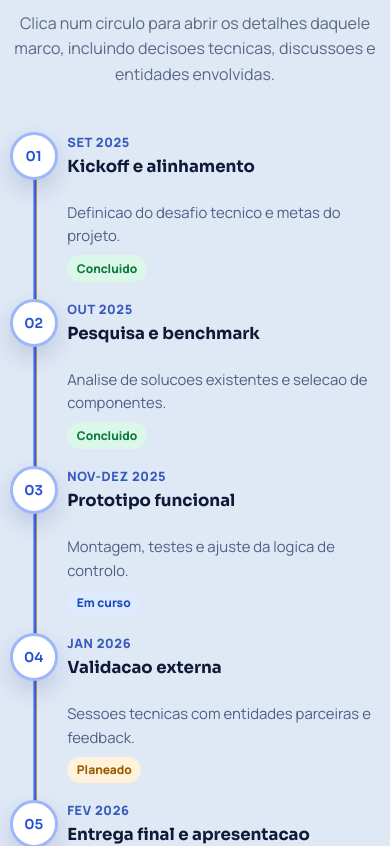
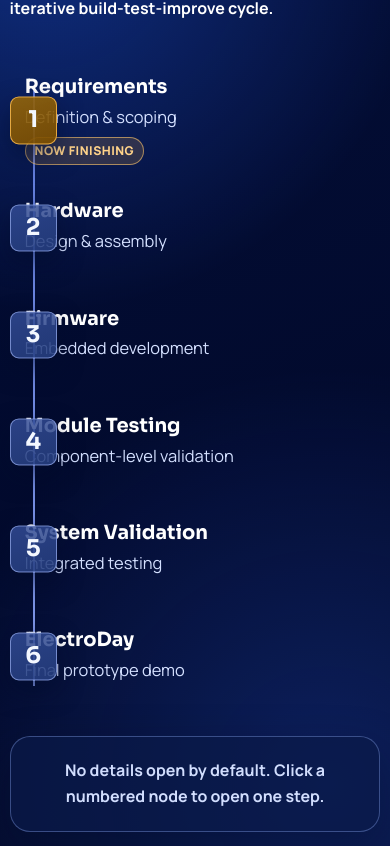
Before and after one commit to sebastienrgomes-source/PIC-G21Website, a React (Vite) app: page / in a window 390 px wide. Shown: the part 9658-10504 px from the top of the page. Built offline with nearby package versions, Linux system fonts and the light colour scheme.

Commit message:
Melhoria do roadmap

```diff
--- a/components/Roadmap.jsx
+++ b/components/Roadmap.jsx
@@ -2,74 +2,94 @@ import React, { useState } from "react";
 
 const milestones = [
   {
-    id: "kickoff",
-    date: "Set 2025",
-    title: "Kickoff e alinhamento",
-    summary: "Definicao do desafio tecnico e metas do projeto.",
-    statusLabel: "Concluido",
-    statusTone: "concluido",
+    id: "requirements",
+    step: "1",
+    title: "Requirements",
+    subtitle: "Definition & scoping",
+    phaseLabel: "Finalizing now",
+    phaseTone: "current",
+    current: true,
     details: [
-      "Levantamento de requisitos para operacao em frio extremo.",
-      "Definicao de arquitetura base do sistema off-grid.",
-      "Distribuicao de tarefas e plano inicial de entregas.",
+      "Closing functional and technical requirements for the prototype.",
+      "Prioritizing use cases for remote and low-temperature operation.",
+      "Locking acceptance criteria for the next development phases.",
     ],
-    partners: ["Equipa PIC-G21", "Orientadores IST"],
+    partners: ["PIC-G21 Team", "IST Advisors", "Project Stakeholders"],
   },
   {
-    id: "investigacao",
-    date: "Out 2025",
-    title: "Pesquisa e benchmark",
-    summary: "Analise de solucoes existentes e selecao de componentes.",
-    statusLabel: "Concluido",
-    statusTone: "concluido",
+    id: "hardware",
+    step: "2",
+    title: "Hardware",
+    subtitle: "Design & assembly",
+    phaseLabel: "Planned",
+    phaseTone: "planned",
+    current: false,
     details: [
-      "Comparacao de controladores MPPT, baterias e sensores.",
-      "Estimativa de consumo energetico para varios cenarios.",
-      "Identificacao de riscos tecnicos e custos de prototipagem.",
+      "Electrical layout for panel, battery and controller integration.",
+      "Mechanical assembly of enclosure and heating module.",
+      "Initial bench checks for safety and thermal behavior.",
     ],
-    partners: ["Laboratorio IST", "Fornecedores tecnicos"],
+    partners: ["PIC-G21 Team", "Electronics Lab"],
   },
   {
-    id: "prototipo",
-    date: "Nov-Dez 2025",
-    title: "Prototipo funcional",
-    summary: "Montagem, testes e ajuste da logica de controlo.",
-    statusLabel: "Em curso",
-    statusTone: "em-curso",
+    id: "firmware",
+    step: "3",
+    title: "Firmware",
+    subtitle: "Embedded development",
+    phaseLabel: "Planned",
+    phaseTone: "planned",
+    current: false,
     details: [
-      "Integracao do ESP32 com sensores de temperatura e humidade.",
-      "Calibracao do elemento de aquecimento para 5-30W.",
-      "Teste de autonomia energetica com carga real.",
+      "Implementing control logic on ESP32.",
+      "Sensor reading, telemetry structure and threshold rules.",
+      "Power management strategy for autonomous operation.",
     ],
-    partners: ["Equipa PIC-G21", "Workshop de eletronica"],
+    partners: ["PIC-G21 Team", "Embedded Mentors"],
   },
   {
-    id: "validacao",
-    date: "Jan 2026",
-    title: "Validacao externa",
-    summary: "Sessoes tecnicas com entidades parceiras e feedback.",
-    statusLabel: "Planeado",
-    statusTone: "planeado",
+    id: "module-testing",
+    step: "4",
+    title: "Module Testing",
+    subtitle: "Component-level validation",
+    phaseLabel: "Planned",
+    phaseTone: "planned",
+    current: false,
     details: [
-      "Reunioes com empresas para validar casos de uso reais.",
-      "Recolha de feedback sobre robustez e manutencao.",
-      "Ajustes finais da solucao para demonstracao publica.",
+      "Testing each subsystem independently before integration.",
+      "Verifying heating response under controlled conditions.",
+      "Registering issues and fixes per component.",
     ],
-    partners: ["Empresas parceiras", "Mentores de industria"],
+    partners: ["PIC-G21 Team", "Lab Support"],
   },
   {
-    id: "entrega",
-    date: "Fev 2026",
-    title: "Entrega final e apresentacao",
-    summary: "Preparacao da demonstracao, documentacao e roadmap futuro.",
-    statusLabel: "Planeado",
-    statusTone: "planeado",
+    id: "system-validation",
+    step: "5",
+    title: "System Validation",
+    subtitle: "Integrated testing",
+    phaseLabel: "Planned",
+    phaseTone: "planned",
+    current: false,
     details: [
-      "Consolidacao de resultados tecnicos e custos do prototipo.",
-      "Preparacao da apresentacao final e relatorio do projeto.",
-      "Definicao de proximas iteracoes para escala industrial.",
+      "Integrated run of hardware and firmware as a full system.",
+      "Stress scenarios for continuity and energy autonomy.",
+      "Validation against final acceptance criteria.",
     ],
-    partners: ["Equipa PIC-G21", "Juri academico"],
+    partners: ["PIC-G21 Team", "Academic Jury"],
+  },
+  {
+    id: "electroday",
+    step: "6",
+    title: "ElectroDay",
+    subtitle: "Final prototype demo",
+    phaseLabel: "Planned",
+    phaseTone: "planned",
+    current: false,
+    details: [
+      "Final demo setup and execution script.",
+      "Packaging of technical results and evidence.",
+      "Public presentation of prototype and roadmap next steps.",
+    ],
+    partners: ["PIC-G21 Team", "ElectroDay Audience"],
   },
 ];
 
@@ -79,66 +99,74 @@ export default function Roadmap() {
     milestones.find((milestone) => milestone.id === selectedId) ?? null;
 
   return (
-    <section id="roadmap" className="section section-light roadmap-section">
+    <section id="roadmap" className="section roadmap-execution">
       <div className="container">
-        <header className="section-heading">
-          <p className="kicker">Roadmap</p>
-          <h2>Evolucao e progresso do projeto</h2>
+        <header className="section-heading roadmap-heading">
+          <p className="kicker">Chapter 9 | Roadmap</p>
+          <h2>Execution Plan</h2>
           <p>
-            Clica num circulo para abrir os detalhes daquele marco, incluindo
-            decisoes tecnicas, discussoes e entidades envolvidas.
+            Structured development roadmap with an{" "}
+            <strong>iterative build-test-improve cycle.</strong>
           </p>
         </header>
 
-        <div className="roadmap-track" role="list">
+        <div className="execution-timeline" role="list">
           {milestones.map((milestone, index) => {
             const isActive = selectedId === milestone.id;
+            const sideClass = index % 2 === 0 ? "left" : "right";
 
             return (
               <article
                 key={milestone.id}
-                className={`roadmap-item${isActive ? " is-active" : ""}`}
+                className={`execution-step ${sideClass}${
+                  isActive ? " is-active" : ""
+                }${milestone.current ? " is-current" : ""}`}
                 role="listitem"
               >
+                <div className="execution-step-body">
+                  <h3>{milestone.title}</h3>
+                  <p>{milestone.subtitle}</p>
+                  {milestone.current ? (
+                    <span className="execution-current-badge">Now finishing</span>
+                  ) : null}
+                </div>
+
                 <button
                   type="button"
-                  className="roadmap-node"
+                  className="execution-node"
                   onClick={() =>
                     setSelectedId((current) =>
                       current === milestone.id ? null : milestone.id
                     )
                   }
                   aria-expanded={isActive}
-                  aria-controls="roadmap-detail-panel"
+                  aria-controls="execution-detail-panel"
                 >
-                  <span>{String(index + 1).padStart(2, "0")}</span>
+                  <span>{milestone.step}</span>
                 </button>
-
-                <p className="roadmap-date">{milestone.date}</p>
-                <h3>{milestone.title}</h3>
-                <p className="roadmap-summary">{milestone.summary}</p>
-                <p className={`roadmap-status status-${milestone.statusTone}`}>
-                  {milestone.statusLabel}
-                </p>
               </article>
             );
           })}
         </div>
 
-        <div id="roadmap-detail-panel" className="roadmap-detail" aria-live="polite">
+        <div id="execution-detail-panel" className="execution-detail" aria-live="polite">
           {selectedMilestone ? (
             <>
-              <div className="roadmap-detail-header">
+              <div className="execution-detail-header">
                 <div>
-                  <p className="roadmap-detail-label">Marco selecionado</p>
+                  <p className="execution-detail-label">
+                    Step {selectedMilestone.step} details
+                  </p>
                   <h3>{selectedMilestone.title}</h3>
                 </div>
-                <p className="roadmap-detail-date">{selectedMilestone.date}</p>
+                <p className={`execution-phase phase-${selectedMilestone.phaseTone}`}>
+                  {selectedMilestone.phaseLabel}
+                </p>
               </div>
 
-              <div className="roadmap-detail-grid">
+              <div className="execution-detail-grid">
                 <div>
-                  <h4>Detalhes</h4>
+                  <h4>Work items</h4>
                   <ul>
                     {selectedMilestone.details.map((detail) => (
                       <li key={detail}>{detail}</li>
@@ -147,10 +175,10 @@ export default function Roadmap() {
                 </div>
 
                 <div>
-                  <h4>Entidades envolvidas</h4>
-                  <div className="roadmap-tags">
+                  <h4>Involved parties</h4>
+                  <div className="execution-tags">
                     {selectedMilestone.partners.map((partner) => (
-                      <span key={partner} className="roadmap-tag">
+                      <span key={partner} className="execution-tag">
                         {partner}
                       </span>
                     ))}
@@ -159,9 +187,8 @@ export default function Roadmap() {
               </div>
             </>
           ) : (
-            <p className="roadmap-detail-empty">
-              Nenhum detalhe visivel por defeito. Clica num circulo para abrir
-              informacao desse marco.
+            <p className="execution-detail-empty">
+              No details open by default. Click a numbered node to open one step.
             </p>
           )}
         </div>
--- a/index.css
+++ b/index.css
@@ -636,127 +636,157 @@ p {
   font: inherit;
 }
 
-.roadmap-track {
-  position: relative;
-  display: grid;
-  grid-template-columns: repeat(5, minmax(0, 1fr));
-  gap: 0.9rem;
-  margin-bottom: 1.2rem;
+.roadmap-execution {
+  background: radial-gradient(circle at 12% 12%, rgba(35, 91, 229, 0.42) 0%, transparent 36%),
+    radial-gradient(circle at 84% 88%, rgba(31, 74, 196, 0.35) 0%, transparent 40%),
+    linear-gradient(160deg, #030f3a 0%, #020a2d 60%, #040a24 100%);
+  color: #eff4ff;
 }
 
-.roadmap-track::before {
+.roadmap-heading {
+  text-align: left;
+}
+
+.roadmap-execution .section-heading .kicker {
+  color: #9ab4ff;
+  letter-spacing: 0.08em;
+  text-transform: uppercase;
+  font-size: 0.82rem;
+}
+
+.roadmap-execution .section-heading h2 {
+  color: #f8fbff;
+}
+
+.roadmap-execution .section-heading p {
+  color: #d2defe;
+}
+
+.roadmap-execution .section-heading strong {
+  color: #ffffff;
+}
+
+.execution-timeline {
+  position: relative;
+  width: min(920px, 100%);
+  margin: 2.8rem auto 1.6rem;
+}
+
+.execution-timeline::before {
   content: "";
   position: absolute;
-  top: 1.45rem;
-  left: 10%;
-  right: 10%;
-  height: 4px;
-  border-radius: 999px;
-  background: linear-gradient(90deg, #94b0f8 0%, #2450d8 60%, #ffb233 100%);
-  z-index: 0;
+  left: 50%;
+  top: 1.5rem;
+  bottom: 1.5rem;
+  width: 2px;
+  transform: translateX(-50%);
+  background: linear-gradient(180deg, #5d79d9 0%, #7f96e6 100%);
 }
 
-.roadmap-item {
+.execution-step {
   position: relative;
-  z-index: 1;
+  min-height: 6.1rem;
   display: grid;
-  justify-items: center;
-  text-align: center;
-  gap: 0.45rem;
+  grid-template-columns: 1fr auto 1fr;
+  align-items: center;
 }
 
-.roadmap-node {
-  width: 3rem;
-  height: 3rem;
-  border-radius: 50%;
-  border: 3px solid #9db7f8;
-  background: #ffffff;
-  box-shadow: 0 10px 22px rgba(24, 51, 124, 0.16);
-  cursor: pointer;
+.execution-step-body {
+  max-width: 300px;
+}
+
+.execution-step.left .execution-step-body {
+  grid-column: 1;
+  justify-self: end;
+  text-align: right;
+  padding-right: 1rem;
+}
+
+.execution-step.right .execution-step-body {
+  grid-column: 3;
+  justify-self: start;
+  text-align: left;
+  padding-left: 1rem;
+}
+
+.execution-step-body h3 {
+  margin-bottom: 0.4rem;
+  font-size: clamp(1.35rem, 2.5vw, 2rem);
+  color: #ffffff;
+}
+
+.execution-step-body p {
+  margin: 0;
+  color: #d4e0ff;
+  font-size: 1.03rem;
+}
+
+.execution-current-badge {
+  margin-top: 0.45rem;
+  display: inline-block;
+  border-radius: 999px;
+  border: 1px solid rgba(255, 198, 109, 0.6);
+  background: rgba(255, 181, 62, 0.16);
+  color: #ffd38a;
+  font-size: 0.76rem;
+  letter-spacing: 0.04em;
+  text-transform: uppercase;
+  font-weight: 800;
+  padding: 0.2rem 0.55rem;
+}
+
+.execution-node {
+  grid-column: 2;
+  width: 2.95rem;
+  height: 2.95rem;
+  border-radius: 0.55rem;
+  border: 1px solid rgba(161, 183, 249, 0.64);
+  background: linear-gradient(160deg, rgba(52, 78, 153, 0.82), rgba(37, 61, 125, 0.9));
+  box-shadow: 0 10px 25px rgba(2, 12, 44, 0.5);
   display: grid;
   place-items: center;
-  transition: transform 0.2s ease, background 0.2s ease, border-color 0.2s ease;
+  cursor: pointer;
+  transition: transform 0.2s ease, border-color 0.2s ease, background 0.2s ease;
 }
 
-.roadmap-node span {
+.execution-node span {
+  color: #f3f7ff;
   font-family: "Sora", sans-serif;
-  color: #2450d8;
-  font-size: 0.85rem;
+  font-size: 1.45rem;
+  font-weight: 700;
+  line-height: 1;
 }
 
-.roadmap-node:hover {
+.execution-node:hover {
   transform: translateY(-2px);
 }
 
-.roadmap-item.is-active .roadmap-node {
-  border-color: #2450d8;
-  background: #2450d8;
+.execution-step.is-current .execution-node {
+  border-color: rgba(255, 191, 79, 0.8);
+  background: linear-gradient(160deg, rgba(149, 101, 9, 0.9), rgba(124, 78, 0, 0.92));
 }
 
-.roadmap-item.is-active .roadmap-node span {
-  color: #f7faff;
+.execution-step.is-active .execution-node {
+  border-color: rgba(197, 216, 255, 0.95);
+  background: linear-gradient(160deg, rgba(96, 127, 219, 0.95), rgba(70, 102, 204, 0.98));
 }
 
-.roadmap-date {
-  margin: 0;
-  font-size: 0.8rem;
-  letter-spacing: 0.05em;
-  text-transform: uppercase;
-  font-weight: 800;
-  color: #3659be;
+.execution-detail {
+  border-radius: var(--radius);
+  border: 1px solid rgba(138, 165, 239, 0.38);
+  background: rgba(11, 26, 72, 0.72);
+  box-shadow: 0 18px 45px rgba(3, 11, 40, 0.42);
+  padding: 1.35rem 1.5rem;
 }
 
-.roadmap-item h3 {
-  font-size: 1.04rem;
-  max-width: 18ch;
-  min-height: 2.3rem;
-}
-
-.roadmap-summary {
-  color: #4e5f84;
-  font-size: 0.93rem;
-  max-width: 29ch;
-}
-
-.roadmap-status {
-  margin: 0.1rem 0 0;
-  padding: 0.22rem 0.6rem;
-  border-radius: 999px;
-  font-size: 0.75rem;
-  font-weight: 800;
-}
-
-.status-concluido {
-  background: #dbf7e7;
-  color: #0a7a42;
-}
-
-.status-em-curso {
-  background: #deebff;
-  color: #184cbc;
-}
-
-.status-planeado {
-  background: #fff1da;
-  color: #985b00;
-}
-
-.roadmap-detail {
-  border-radius: var(--radius);
-  border: 1px solid var(--line);
-  background: var(--surface);
-  box-shadow: var(--shadow);
-  padding: 1.4rem 1.5rem;
-}
-
-.roadmap-detail-empty {
+.execution-detail-empty {
   margin: 0;
   text-align: center;
-  color: #4e5f84;
+  color: #d2defe;
   font-weight: 600;
 }
 
-.roadmap-detail-header {
+.execution-detail-header {
   display: flex;
   justify-content: space-between;
   align-items: center;
@@ -764,57 +794,78 @@ p {
   flex-wrap: wrap;
   margin-bottom: 1rem;
   padding-bottom: 0.9rem;
-  border-bottom: 1px solid #d4e1fa;
+  border-bottom: 1px solid rgba(157, 181, 247, 0.32);
 }
 
-.roadmap-detail-label {
+.execution-detail-label {
   margin: 0 0 0.35rem;
-  font-size: 0.78rem;
+  font-size: 0.75rem;
   letter-spacing: 0.08em;
   text-transform: uppercase;
   font-weight: 800;
-  color: #4864b1;
+  color: #9db8ff;
 }
 
-.roadmap-detail-date {
-  margin: 0;
-  font-weight: 800;
-  color: #2450d8;
+.execution-detail-header h3 {
+  color: #f8fbff;
 }
 
-.roadmap-detail-grid {
+.execution-phase {
+  margin: 0;
+  border-radius: 999px;
+  font-size: 0.78rem;
+  font-weight: 800;
+  letter-spacing: 0.04em;
+  text-transform: uppercase;
+  padding: 0.25rem 0.65rem;
+}
+
+.phase-current {
+  background: rgba(255, 188, 70, 0.2);
+  color: #ffd28a;
+  border: 1px solid rgba(255, 194, 89, 0.65);
+}
+
+.phase-planned {
+  background: rgba(120, 154, 241, 0.18);
+  color: #cbdcff;
+  border: 1px solid rgba(139, 171, 249, 0.55);
+}
+
+.execution-detail-grid {
   display: grid;
   grid-template-columns: 1.2fr 0.8fr;
   gap: 1.2rem;
 }
 
-.roadmap-detail h4 {
+.execution-detail h4 {
   margin: 0 0 0.7rem;
-  font-size: 1.04rem;
+  color: #f5f9ff;
+  font-size: 1.02rem;
 }
 
-.roadmap-detail ul {
+.execution-detail ul {
   margin: 0;
   padding-left: 1rem;
   display: grid;
-  gap: 0.55rem;
-  color: #3f4f77;
+  gap: 0.5rem;
+  color: #d5e2ff;
 }
 
-.roadmap-tags {
+.execution-tags {
   display: flex;
   flex-wrap: wrap;
   gap: 0.55rem;
 }
 
-.roadmap-tag {
+.execution-tag {
   border-radius: 999px;
-  border: 1px solid #c5d6fb;
-  background: #f4f8ff;
-  color: #2a4da8;
+  border: 1px solid rgba(148, 173, 243, 0.55);
+  background: rgba(79, 111, 198, 0.2);
+  color: #e2ebff;
   font-size: 0.84rem;
   font-weight: 700;
-  padding: 0.32rem 0.75rem;
+  padding: 0.32rem 0.72rem;
 }
 
 .footer {
@@ -855,7 +906,7 @@ p {
   .three-up,
   .prototype-box,
   .integration-box,
-  .roadmap-detail-grid {
+  .execution-detail-grid {
     grid-template-columns: 1fr;
   }
 
@@ -872,36 +923,45 @@ p {
     gap: 0.8rem;
   }
 
-  .roadmap-track {
-    grid-template-columns: 1fr;
-    gap: 1.1rem;
+  .execution-timeline::before {
+    left: 1.48rem;
+    transform: none;
   }
 
-  .roadmap-track::before {
-    top: 1.45rem;
-    bottom: 1.45rem;
-    left: 1.45rem;
-    right: auto;
-    width: 4px;
-    height: auto;
+  .execution-step {
+    grid-template-columns: auto 1fr;
+    min-height: 6.7rem;
+    column-gap: 0.95rem;
   }
 
-  .roadmap-item {
-    justify-items: start;
-    text-align: left;
-    padding-left: 3.6rem;
-    gap: 0.35rem;
+  .execution-node {
+    grid-column: 1;
+    position: absolute;
+    left: 0;
+    top: 50%;
+    transform: translateY(-50%);
   }
 
-  .roadmap-node {
-    position: absolute;
-    left: 0;
-    top: 0;
+  .execution-step.left .execution-step-body,
+  .execution-step.right .execution-step-body {
+    grid-column: 2;
+    justify-self: start;
+    text-align: left;
+    padding-left: 0;
+    padding-right: 0;
+    max-width: 100%;
   }
 
-  .roadmap-item h3,
-  .roadmap-summary {
-    max-width: 100%;
+  .execution-step-body {
+    padding-left: 4rem;
+  }
+
+  .execution-step-body h3 {
+    font-size: clamp(1.2rem, 5vw, 1.7rem);
+  }
+
+  .execution-node:hover {
+    transform: translateY(calc(-50% - 2px));
   }
 }
 
```
